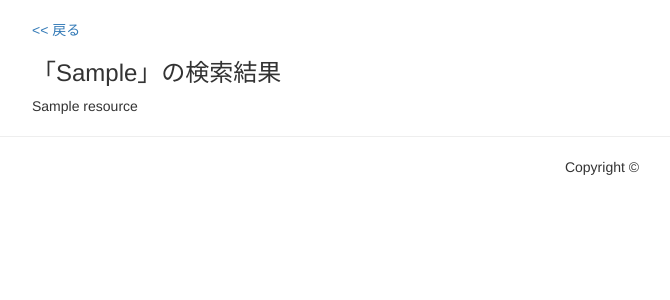
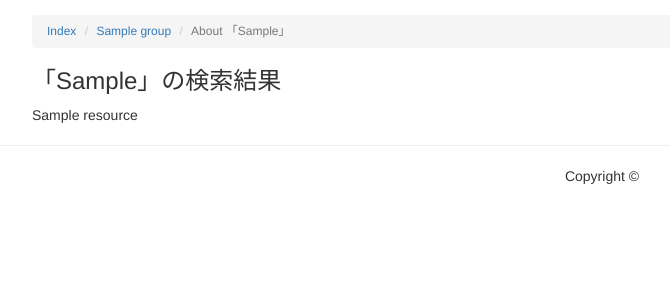
Before and after one commit to tomita0119/Private-Django-Project, a Django app: page /surm/1/1/ in a window 1280 px wide. Shown: the part 51-351 px from the top of the page, without its empty margins (38-708 px from the left). Run offline with Django 3.2, Linux system fonts and the light colour scheme; tables that the repository leaves empty hold one stand-in row (values such as "Sample post"); some libraries are stand-ins or nearby versions.

Commit message:
パンくずリストを実装

```diff
--- a/static/css/common.css
+++ b/static/css/common.css
@@ -19,8 +19,13 @@
     border: #4e79d4;
     color: #ffffff;
 }
+
 .message{
     margin-top: -5px;
     text-align: center;
     font-weight: bold;
 }
+.breadcrumb{
+    margin: -5px 0px 10px 0px;
+    font-size: 12px;
+}
--- a/surm/views.py
+++ b/surm/views.py
@@ -226,7 +226,7 @@ def add_group_member(request, group_id):
     group = get_object_or_404(Group, pk=group_id)
     all_users = User.objects.exclude(joingroup__group__exact=group)
     context = {
-        'title': 'メンバー追加',
+        'title': 'Add Member',
         'group': group,
         'all_users': all_users,
     }
@@ -263,6 +263,7 @@ def tag_filtering(request, group_id, tag_id):
     tag_resources = TagResource.objects.filter(group=group, tag=tag)
 
     context = {
+        'title': u'About 「' +tag.tag+ u'」',
         'group': group,
         'tag': tag,
         'tag_resources': tag_resources,
--- a/templates/surm/add_group_member.html
+++ b/templates/surm/add_group_member.html
@@ -9,6 +9,11 @@
 {% block title %}{{ title }}{% endblock %}
 
 {% block content %}
+    <ol class="breadcrumb">
+        <li><a href="{% url 'surm.views.index' %}">Index</a></li>
+        <li><a href="{% url 'surm.views.group_index' group_id=group.id %}">{{ group.name }}</a></li>
+        <li class="active">Add Member</li>
+    </ol>
 {% if user.is_superuser %}
     <h4>参加していないユーザ</h4>
     {% if all_users %}
--- a/templates/surm/cre_group.html
+++ b/templates/surm/cre_group.html
@@ -5,6 +5,10 @@
 {% block title %}{{ title }}{% endblock %}
 
 {% block content %}
+    <ol class="breadcrumb">
+        <li><a href="{% url 'surm.views.index' %}">Index</a></li>
+        <li class="active">Create Group</li>
+    </ol>
     <form action="{% url 'surm.views.index' %}" method="post" class="form">
         {% csrf_token %}
         {% bootstrap_form form %}
--- a/templates/surm/group_index.html
+++ b/templates/surm/group_index.html
@@ -15,6 +15,10 @@
     {% if message %}
         <p class="message">{{ message }}</p>
     {% endif %}
+    <ol class="breadcrumb">
+        <li><a href="{% url 'surm.views.index' %}">Index</a></li>
+        <li class="active">{{ group.name }}</li>
+    </ol>
     <h2>{{ group.name }}</h2>
     {% if group.explain %}
     <p>{{ group.explain }}</p>
@@ -134,7 +138,7 @@
         </div>
         <div class="col-sm-3">
             <h4 class="my_favorite_headding">自分のお気に入り</h4>
-            <table class="table">
+            <table class="table my_favorite">
                 <tr>
                     <th>リソース名</th>
                     <th>タグ</th>
--- a/templates/surm/group_settings.html
+++ b/templates/surm/group_settings.html
@@ -11,6 +11,11 @@
 {% block title %}{{ title }}{% endblock %}
 
 {% block content %}
+    <ol class="breadcrumb">
+        <li><a href="{% url 'surm.views.index' %}">Index</a></li>
+        <li><a href="{% url 'surm.views.group_index' group_id=group.id %}">{{ group.name }}</a></li>
+        <li class="active">Group Settings</li>
+    </ol>
     <h4>設定</h4>
     <form action="{% url 'surm.views.group_settings' group_id=group.id%}" method="post" class="form">
         {% csrf_token %}
--- a/templates/surm/index.html
+++ b/templates/surm/index.html
@@ -12,6 +12,9 @@
     {% if message %}
     <p class="message">{{ message }}</p>
     {% endif %}
+    <ol class="breadcrumb">
+        <li class="active">Index</li>
+    </ol>
     <div class="row">
         <div class="col-sm-8">
             <h3>参加しているグループ</h3>
--- a/templates/surm/tag_filtering.html
+++ b/templates/surm/tag_filtering.html
@@ -6,10 +6,17 @@
 <link rel="stylesheet" href="{% static 'css/tag_filtering.css' %}" />
 {% endblock %}
 
+{% block title %}{{ title }}{% endblock %}
+
 {% block content %}
-<a href="{% url 'surm.views.group_index' group_id=group.id %}"><< 戻る</a>
-<h3 class="headding_3">「{{ tag.tag }}」の検索結果</h3>
-{% for tag_resource in tag_resources %}
-{{ tag_resource.resource.name }} <br />
-{% endfor %}
+    <ol class="breadcrumb">
+        <li><a href="{% url 'surm.views.index' %}">Index</a></li>
+        <li><a href="{% url 'surm.views.group_index' group_id=group.id %}">{{ group.name }}</a></li>
+        <li class="active">About 「{{ tag.tag }}」</li>
+    </ol>
+
+    <h3 class="headding_3">「{{ tag.tag }}」の検索結果</h3>
+    {% for tag_resource in tag_resources %}
+    {{ tag_resource.resource.name }} <br />
+    {% endfor %}
 {% endblock %}
```
